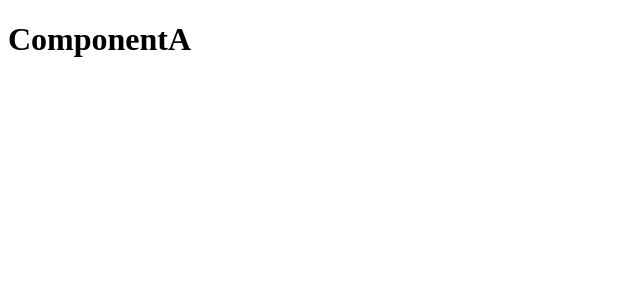
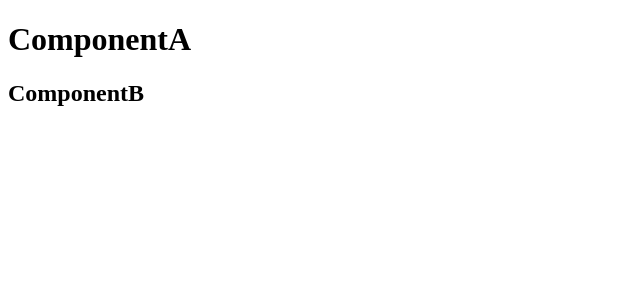
Before and after one commit to shubhsky/understandComponentLifeCycle, a React (Create React App) app: page / in a window 1280 px wide. Shown: the top 300 px of the page, without its empty margins (0-640 px from the left). Built offline with nearby package versions, Linux system fonts and the light colour scheme.

Commit message:
setState on various lifeCycle

```diff
--- a/src/ComponentA.js
+++ b/src/ComponentA.js
@@ -1,4 +1,5 @@
 import React from "react";
+import ComponentB from "./ComponentB";
 
 class ComponentA extends React.Component{
     constructor(){
@@ -7,10 +8,16 @@ class ComponentA extends React.Component{
             name:'ComponentA'
         }
         console.log('Component A constructor')
+        // this.setState({
+        //     name:'CA'
+        // })
     }
 
     static getDerivedStateFromProps(){
-        console.log('Component A getDerivedStateFromProps')
+        console.log('Component A getDerivedStateFromProps');
+        // this.setState({
+        //     name:'CA'
+        // })
         return null;
     }
 
@@ -20,8 +27,14 @@ class ComponentA extends React.Component{
 
     render(){
         console.log('Component A render')
+        // this.setState({
+        //     name:'CA'
+        // })
         return(
-            <h1>{this.state.name}</h1>
+            <>
+                <h1>{this.state.name}</h1>
+                <ComponentB/>
+            </>
         )
     }
 }
--- a/src/ComponentB.js
+++ b/src/ComponentB.js
@@ -1,9 +1,38 @@
 import React from "react";
 
 class ComponentB extends React.Component{
+    constructor(){
+        super();
+        this.state={
+            name:'ComponentB'
+        }
+        console.log('ComponentB constructor')
+        // this.setState({
+        //     name:'CB'
+        // })
+    }
+
+    static getDerivedStateFromProps(){
+        console.log('ComponentB getDerivedStateFromProps');
+        // this.setState({
+        //     name:'CB'
+        // })
+        return null;
+    }
+
+    componentDidMount(){
+        console.log('ComponentB component did mount')
+    }
+
     render(){
+        console.log('ComponentB render')
+        // this.setState({
+        //     name:'CB'
+        // })
         return(
-            <h1>ComponentB</h1>
+            <h2>{this.state.name}</h2>
         )
     }
 }
+
+export default ComponentB
```
